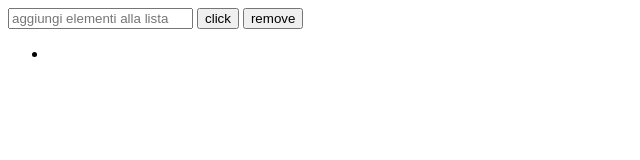
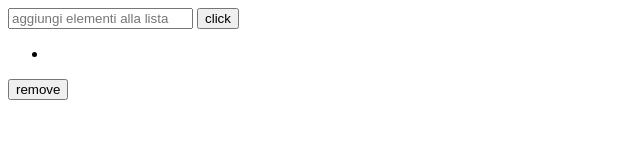
Before and after one commit to adele-recubini/vue-todolist, a plain HTML site: page index.html in a window 1280 px wide. Both pictures are taken after a click on the button "click". Shown: the whole page, without its empty margins (0-640 px from the left). Drawn offline with nearby package versions, Linux system fonts and the light colour scheme.

Commit message:
modifiche

```diff
--- a/index.html
+++ b/index.html
@@ -19,17 +19,21 @@
       <input v-model="elementi" v-on:keyup.enter="addElement" placeholder="aggiungi elementi alla lista"></input>
       <!-- creo il button in cui richiamre la funzione aggiumta elementi  -->
       <button @click="addElement">click</button>
-
-     <!-- al click della x rimuovi elemento  -->
-      <button @click="deleteElement(elementi)">remove</button>
-
-
-
       <!-- stampo nell html gli elementi che ad ogni click si aggiungeranno nell arraylist   -->
       <ul>
       <li v-for="element in arraylist">{{element}}</li>
      </ul>
 
+     <!-- al click della x rimuovi elemento  -->
+
+      <div v-for="(element, index) in arraylist">
+
+     <button  @click="deleteElement(elementi)">remove</button>
+    </div>
+
+
+
+
     </div>
     <script src="js/main.js" charset="utf-8"></script>
   </body>
```
